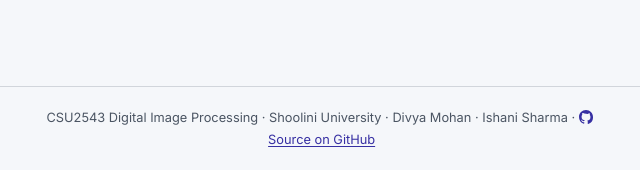
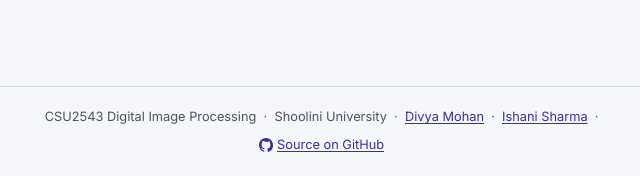
Before and after one commit to divyamohan1993/dip-practical, a Flask app: page / in a window 1280 px wide. Shown: the part 1486-1662 px from the top of the page, without its empty margins (33-673 px from the left). Before the commit the page ends 1633 px from the top, so only its background shows below. Run offline with Flask 3, Linux system fonts and the light colour scheme.

Commit message:
Footer: link names + GitHub on a single aligned flex row
* Divya Mohan -> https://linkedin.com/in/divyamohan1993
* Ishani Sharma -> https://shooliniuniversity.com/faculty/profile/ishani-sharma
* GitHub icon + 'Source on GitHub' inline-flex so the icon no longer
  drops to its own line on narrow viewports
* Whole footer is now a centred flex-wrap row with 0.45rem gaps

Co-Authored-By: Claude Opus 4.7 (1M context) <noreply@anthropic.com>

```diff
--- a/app/templates/partials/_footer.html
+++ b/app/templates/partials/_footer.html
@@ -1,10 +1,17 @@
 <footer class="site-footer" aria-label="Site footer">
     <div class="container">
-        <p>
-            CSU2543 Digital Image Processing &middot; Shoolini University &middot; Divya Mohan &middot; Ishani Sharma
+        <p style="display:flex;flex-wrap:wrap;justify-content:center;align-items:center;gap:0.45rem;margin:0;line-height:1.6;text-align:center;">
+            <span>CSU2543 Digital Image Processing</span>
             <span aria-hidden="true">&middot;</span>
-            <a class="footer-link" href="https://github.com/divyamohan1993/dip-practical" target="_blank" rel="noopener noreferrer">
-                <svg aria-hidden="true" focusable="false" width="14" height="14" viewBox="0 0 16 16" style="vertical-align:-2px;margin-right:4px;fill:currentColor"><path d="M8 0C3.58 0 0 3.58 0 8a8 8 0 0 0 5.47 7.59c.4.07.55-.17.55-.38v-1.34c-2.23.49-2.7-1.07-2.7-1.07-.36-.93-.89-1.18-.89-1.18-.73-.5.06-.49.06-.49.81.06 1.24.83 1.24.83.72 1.23 1.88.88 2.34.67.07-.52.28-.88.51-1.08-1.78-.2-3.64-.89-3.64-3.95 0-.87.31-1.59.82-2.15-.08-.2-.36-1.02.08-2.13 0 0 .67-.21 2.2.82A7.65 7.65 0 0 1 8 4.27a7.65 7.65 0 0 1 2 .27c1.53-1.03 2.2-.82 2.2-.82.44 1.11.16 1.93.08 2.13.51.56.82 1.28.82 2.15 0 3.07-1.87 3.75-3.65 3.95.29.25.54.73.54 1.48v2.19c0 .21.15.46.55.38A8 8 0 0 0 16 8c0-4.42-3.58-8-8-8Z"/></svg>Source on GitHub
+            <span>Shoolini University</span>
+            <span aria-hidden="true">&middot;</span>
+            <a class="footer-link" href="https://linkedin.com/in/divyamohan1993" target="_blank" rel="noopener noreferrer">Divya Mohan</a>
+            <span aria-hidden="true">&middot;</span>
+            <a class="footer-link" href="https://shooliniuniversity.com/faculty/profile/ishani-sharma" target="_blank" rel="noopener noreferrer">Ishani Sharma</a>
+            <span aria-hidden="true">&middot;</span>
+            <a class="footer-link" href="https://github.com/divyamohan1993/dip-practical" target="_blank" rel="noopener noreferrer" style="display:inline-flex;align-items:center;gap:4px;">
+                <svg aria-hidden="true" focusable="false" width="14" height="14" viewBox="0 0 16 16" style="fill:currentColor"><path d="M8 0C3.58 0 0 3.58 0 8a8 8 0 0 0 5.47 7.59c.4.07.55-.17.55-.38v-1.34c-2.23.49-2.7-1.07-2.7-1.07-.36-.93-.89-1.18-.89-1.18-.73-.5.06-.49.06-.49.81.06 1.24.83 1.24.83.72 1.23 1.88.88 2.34.67.07-.52.28-.88.51-1.08-1.78-.2-3.64-.89-3.64-3.95 0-.87.31-1.59.82-2.15-.08-.2-.36-1.02.08-2.13 0 0 .67-.21 2.2.82A7.65 7.65 0 0 1 8 4.27a7.65 7.65 0 0 1 2 .27c1.53-1.03 2.2-.82 2.2-.82.44 1.11.16 1.93.08 2.13.51.56.82 1.28.82 2.15 0 3.07-1.87 3.75-3.65 3.95.29.25.54.73.54 1.48v2.19c0 .21.15.46.55.38A8 8 0 0 0 16 8c0-4.42-3.58-8-8-8Z"/></svg>
+                Source on GitHub
             </a>
         </p>
     </div>
```
